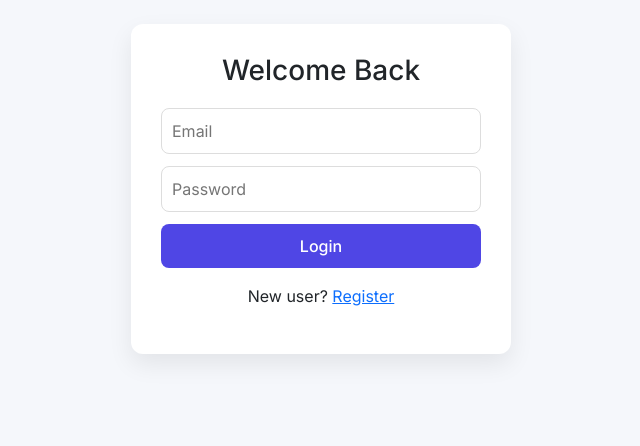
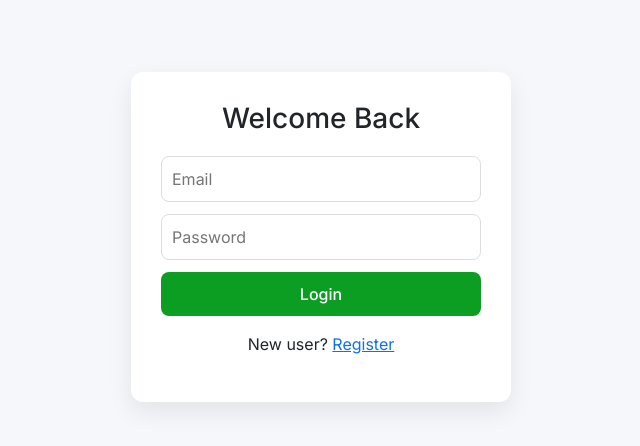
Before and after one commit to abhinavabhi19/ZYBOCHAT, a Django app: page / in a window 1280 px wide. Shown: the part 56-502 px from the top of the page, without its empty margins (319-959 px from the left). Run offline with Django 5.2, Linux system fonts and the light colour scheme.

Commit message:
final product

```diff
--- a/app/consumers.py
+++ b/app/consumers.py
@@ -172,7 +172,8 @@ class ChatConsumer(AsyncWebsocketConsumer):
                         "message": message.content,
                         "sender_id": self.user.id,
                         "sender_name": self.user.username,
-                        "timestamp": message.timestamp.strftime("%H:%M"),
+                        "timestamp": message.timestamp.isoformat(),
+
                     },
                 )
 
--- a/app/templates/login.html
+++ b/app/templates/login.html
@@ -1,7 +1,7 @@
 {% extends 'base.html' %}
 {% block content %}
 
-<div class="auth-card">
+<div class="auth-card mt-5">
     <h3>Welcome Back</h3>
 
     <form method="post">
--- a/app/templates/register.html
+++ b/app/templates/register.html
@@ -1,7 +1,7 @@
 {% extends 'base.html' %}
 {% block content %}
 
-<div class="auth-card">
+<div class="auth-card mt-5">
     <h3>Create Account</h3>
 
     <form method="post">
--- a/app/templates/user_list.html
+++ b/app/templates/user_list.html
@@ -12,7 +12,7 @@
             data-user-id="{{ u.id }}">
 
             <div class="d-flex align-items-center gap-3">
-                <div class="avatar" >{{ u.username|first|upper }}</div>
+                <!-- <div class="avatar" >{{ u.username|first|upper }}</div> -->
                 <div>
                     {{ u.username }}
                     <span class="unread-count badge bg-danger" data-user-unread="{{ u.id }}"
--- a/static/css/style.css
+++ b/static/css/style.css
@@ -36,7 +36,7 @@ body {
   padding: 10px;
   border: none;
   border-radius: 8px;
-  background: #4f46e5;
+  background: #0c9e22;
   color: white;
   font-weight: 500;
 }
@@ -87,19 +87,6 @@ body {
 .offline {
   color: #cbd5e1;
 }
-
-
-
-
-
-
-
-
-
-
-
-
-
 
 /* chat html  */
 
```
Also changed, not shown: db.sqlite3.
